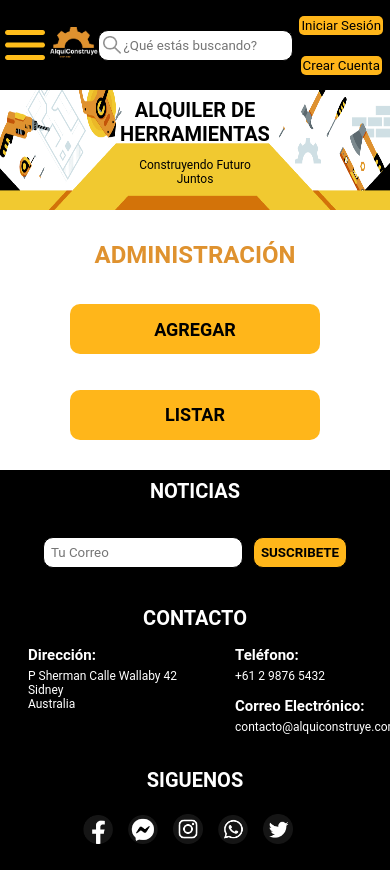
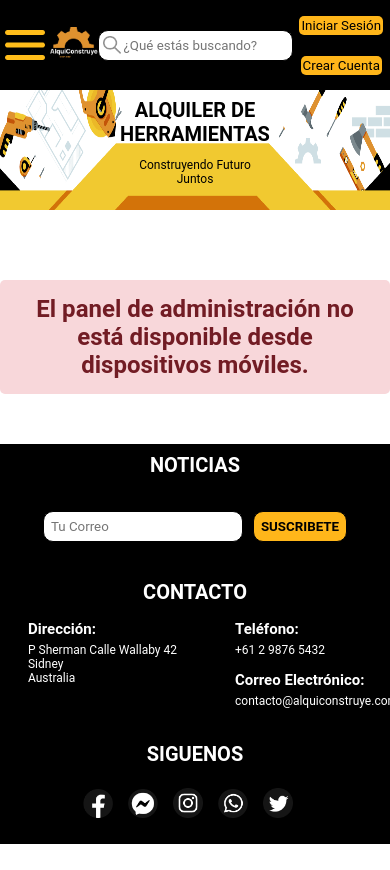
Before and after one commit to andreslopezlu/FrontEnd_PI_C4_Grupo5_DH, a React (Vite) app: page /administrador in a window 390 px wide. After the commit the page ends 844 px from the top, so only its background shows below. Built offline with nearby package versions, Linux system fonts and the light colour scheme.

Commit message:
se agrego el mensaje de no disponibilidad en el panel de adminsitrador si se visualiza desde moviles

```diff
--- a/src/index.css
+++ b/src/index.css
@@ -941,6 +941,14 @@ h4 {
 }
 
 /* ---------------- Administracion -------------------*/
+.alert-message {
+    background-color: #f8d7da; /* Color de fondo rojo claro */
+    color: #721c24; /* Color de texto rojo oscuro */
+    padding: 15px;
+    border-radius: 5px;
+    margin-top: 20px;
+    text-align: center;
+}
 
 .productList {
     width: 70%;
--- a/src/routes/Administrador.jsx
+++ b/src/routes/Administrador.jsx
@@ -1,13 +1,9 @@
-import React from 'react'
-import { useState } from 'react'
-import CardProducto from '../componets/CardProducto'
-import { NavLink, Link } from 'react-router-dom'
-
+import React, { useState, useEffect } from 'react';
+import { Link } from 'react-router-dom';
 
 function Administrador() {
-
-    const [mostrarProductos, setMostrarProductos] = useState(false);
-
+  const [mostrarProductos, setMostrarProductos] = useState(true);
+  const [isMobile, setIsMobile] = useState(false);
 
   const recomendados = [
     {
@@ -242,28 +238,45 @@ function Administrador() {
         precio: 60000
     },
 ]
-
-
 const toggleProductos = () => {
     setMostrarProductos(!mostrarProductos);
-    }
+};
 
+useEffect(() => {
+    const handleResize = () => {
+    setIsMobile(window.innerWidth <= 768);
+    };
 
+    handleResize();
+
+    window.addEventListener('resize', handleResize);
+
+    return () => {
+    window.removeEventListener('resize', handleResize);
+    };
+}, []);
 
 return (
     <div>
+
+    {isMobile ? (
+        <div className='alert-message'>
+        <h2>El panel de administración no está disponible desde dispositivos móviles.</h2>
+        </div>
+    ) : (
+
+        mostrarProductos && (
+
+        <div>
             <div className='productos'>
         <h2>ADMINISTRACIÓN</h2>
-                <Link to='/añadir_producto'><button className='boton'>AGREGAR</button></Link>
-                <button
-                    className='boton'
-                    onClick={toggleProductos}>
+            <Link to='/añadir_producto'>
+            <button className='boton'>AGREGAR</button>
+            </Link>
+            <button className='boton' onClick={toggleProductos}>
             LISTAR
             </button>
             </div>
-
-            {mostrarProductos && (
-                <div>
             <table className='productList'>
             <thead>
                 <tr>
@@ -274,21 +287,24 @@ function Administrador() {
                 </tr>
             </thead>
             <tbody>
+                {/* Contenido de la tabla */}
                 {recomendados.map((producto) => (
                 <tr key={producto.id}>
                     <td>{producto.id}</td>
                     <td>{producto.name}</td>
                     <td>{producto.precio}</td>
-                                    <td className='tdBoton'><button className='boton botonEliminarProducto'>Eliminar</button></td>
+                    <td className='tdBoton'>
+                    <button className='boton botonEliminarProducto'>Eliminar</button>
+                    </td>
                 </tr>
                 ))}
             </tbody>
             </table>
         </div>
+        )
     )}
-
     </div>
-    )
+);
 }
 
-export default Administrador
+export default Administrador;
```
Lines whose indentation alone changed are shown as unchanged.
